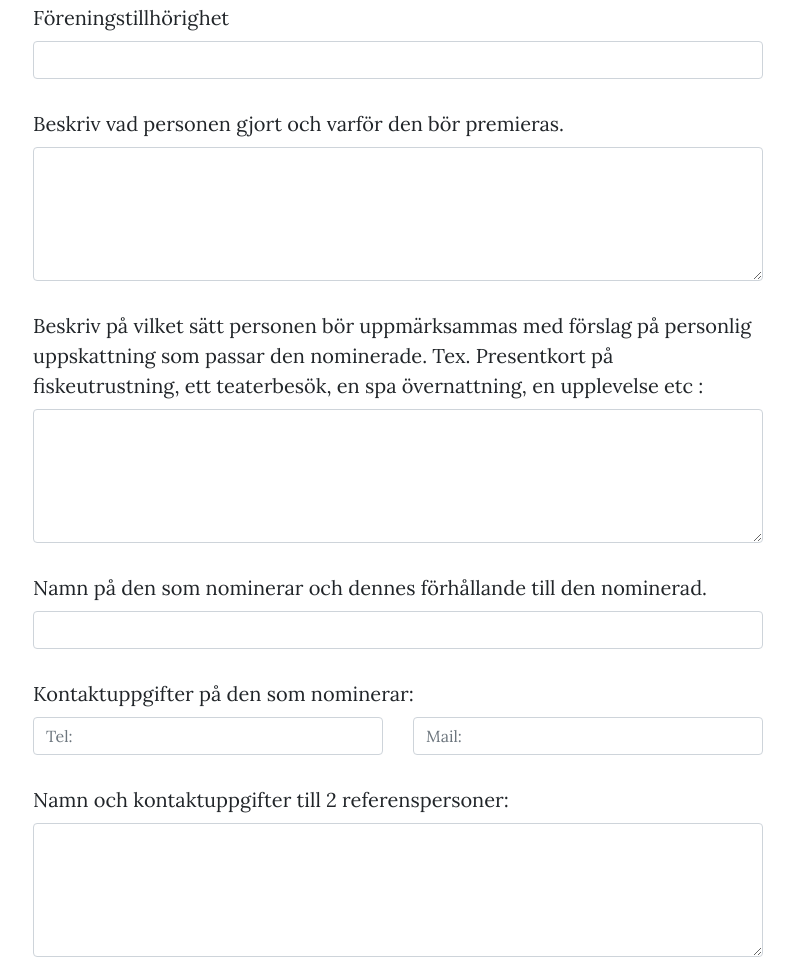
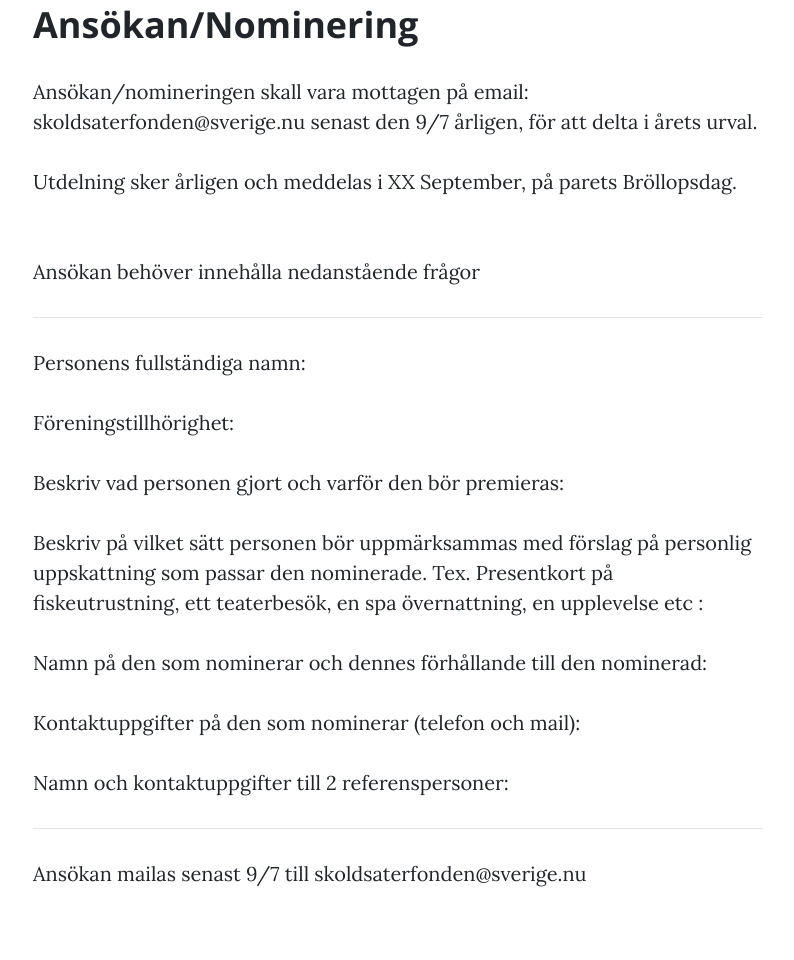
Before and after one commit to Bubben98/Skoldsaterfonden-, a plain HTML site: page index.html in a window 1280 px wide. Shown: the part 1807-2767 px from the top of the page, without its empty margins (242-1036 px from the left). Drawn offline with nearby package versions, Linux system fonts and the light colour scheme.

Commit message:
remove form

```diff
--- a/index.html
+++ b/index.html
@@ -61,7 +61,7 @@
                                     <p>Sköldsäterfonden är skapad till minne av två eldsjälar, Hasse och Sonja Sköldsäter, som i vått och torrt alltid ställt upp för idrotten och det ideella föreningslivet. Det vill säga lagt ner mycket tid och engagemang inom en ideell organisation, utan tanke på egen vinning och där arbetet varit till gagn för i första hand andra, än för dem själva.</p>
                                     <p>I samband med deras bortgång instiftades Sköldsäterfonden, med syfte att genom ett årligt stipendium premiera, stötta och visa uppskattning till någon som jobbat ideellt. Stipendiet skall delas ut till personer som under längre tid arbetat och ställt upp i sann ”Sköldsäteranda” inom det ideella föreningslivet i Huddinge kommun och inom friidrotten i Mellansverige.</p>
                                     <p>Stipendiet delas inte ut i kontanter, utan tanken är att Eldsjälen skall visas uppskattning genom en gåva av personlig karaktär, till exempel ett presentkort på fiskeutrustning, ett teaterbesök, en spa- övernattning eller en annan upplevelse.</p>
-
+                                    <img style="max-height: 400px;" class="img-fluid" src="assets/img/bild.jpg" alt="..." />
                                     <h2 class="section-heading">Om oss</h2>
                                     <p>Fondens styrelse består av 4 personer som arbetar helt ideellt. Idag är det brorsbarnen till Sonja samt Hasse och Sonjas kära granne från landet och en nära vän inom idrotten. Dvs 4 personer som väl känner till den ”anda” som fonden ämnar premiera.</p>
 
@@ -79,11 +79,21 @@
             <div class="container">
                 <div class="row">
                     <div class="col-lg-8 col-md-10 mx-auto">
+                        <p>Ansökan behöver innehålla nedanstående frågor</h3>
+                        <hr>
+                        <p>Personens fullständiga namn:</p>
+                        <p>Föreningstillhörighet:</p>
+                        <p>Beskriv vad personen gjort och varför den bör premieras:</p>
+                        <p>Beskriv på vilket sätt personen bör uppmärksammas med förslag på personlig uppskattning som passar den nominerade. Tex. Presentkort på fiskeutrustning, ett teaterbesök, en spa övernattning, en upplevelse etc :</p>
+                        <p>Namn på den som nominerar och dennes förhållande till den nominerad:</p>
+                        <p>Kontaktuppgifter på den som nominerar (telefon och mail):</p>
+                        <p>Namn och kontaktuppgifter till 2 referenspersoner:</p>
+                        <hr>
                         <!-- <p>Ansökan/nominering</p> -->
                         <!-- Contact Form - Enter your email address on line 19 of the mail/contact_me.php file to make this form work.-->
                         <!-- WARNING: Some web hosts do not allow emails to be sent through forms to common mail hosts like Gmail or Yahoo. It's recommended that you use a private domain email address!-->
                         <!-- To use the contact form, your site must be on a live web host with PHP! The form will not work locally!-->
-                        <form id="contactForm" name="sentMessage" novalidate>
+                        <!-- <form id="contactForm" name="sentMessage" novalidate>
                             <div class="control-group">
                                 <div class="form-group controls">
                                     <label>Personens fullständiga namn</label>
@@ -145,7 +155,7 @@
                             </div>
                             <div id="success"></div>
                             <button class="btn btn-primary" id="sendMessageButton" type="submit">Skicka</button>
-                        </form>
+                        </form> -->
                         <p>Ansökan mailas senast 9/7 till skoldsaterfonden@sverige.nu</p>
                     </div>
                 </div>
```
Also changed, not shown: 1 other file.
